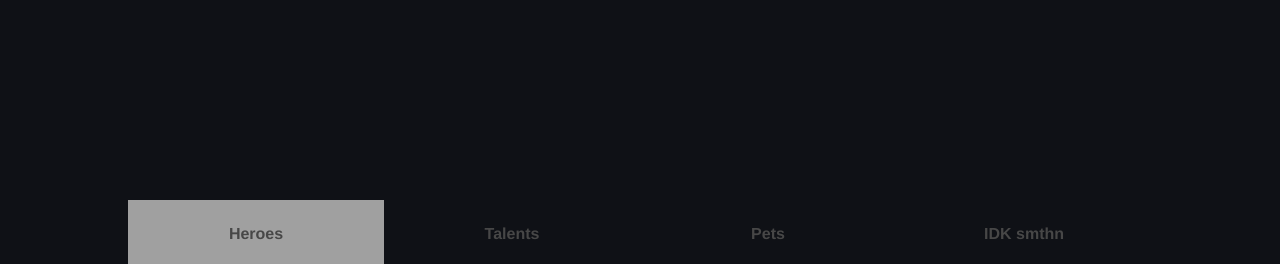
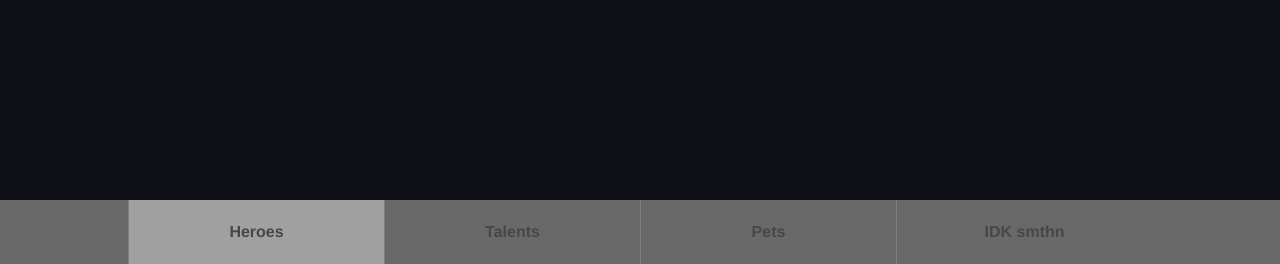
Before and after one commit to LukaCopar/cc-wiki, a PHP site: page / in a window 1280 px wide. Shown: the part 536-800 px from the top of the page. Run offline with PHP 8.4, Linux system fonts and the light colour scheme; data that the repository does not hold is empty; some libraries are stand-ins or nearby versions.

Commit message:
center align za footer

```diff
--- a/css/style.css
+++ b/css/style.css
@@ -76,26 +76,30 @@ select {
 		bottom: 0px;
 		margin: 0;
 		overflow: hidden;
-		background-color: #0f1116;
+		background-color: dimgray;
+		height: 4em;
 
 	}
 .nav-item {
 	color: #474747;
 	margin: 0;
 	transition: background-color .5s;
+	border-left: .1em solid gray;
 }
 
 	.nav-item:hover {
-		background-color: #a0a0a0;
+		background-color: gray;
 		transition: background-color .5s;
-		margin: 0;
 	}
 
 .item {
+	overflow: hidden;
+	position: center;
+	padding: 1.5em !important;
 	color: #474747 !important;
 	width: 100%;
 	height: 100%;
-	padding-top: 10% !important;
+	vertical-align: middle;
 	font-weight: 700;
 }
 
@@ -106,8 +110,7 @@ select {
 		position: relative;
 	}
 
-	.nav-item.active{
-	}
+
 
 	.row {
 		display: flex;
--- a/index.php
+++ b/index.php
@@ -22,7 +22,7 @@
 			<!-- Header -->
 			<div id="header" class="navbar">
 				<div id="logo">
-					<h1><a href="index.html">Phase Shift</a></h1>
+					<h1><a href="index.php">Phase Shift</a></h1>
 					<span class="tag">by TEMPLATED</span>
 				</div>
 				<ul id="navbar" class="menu align-center">
```
